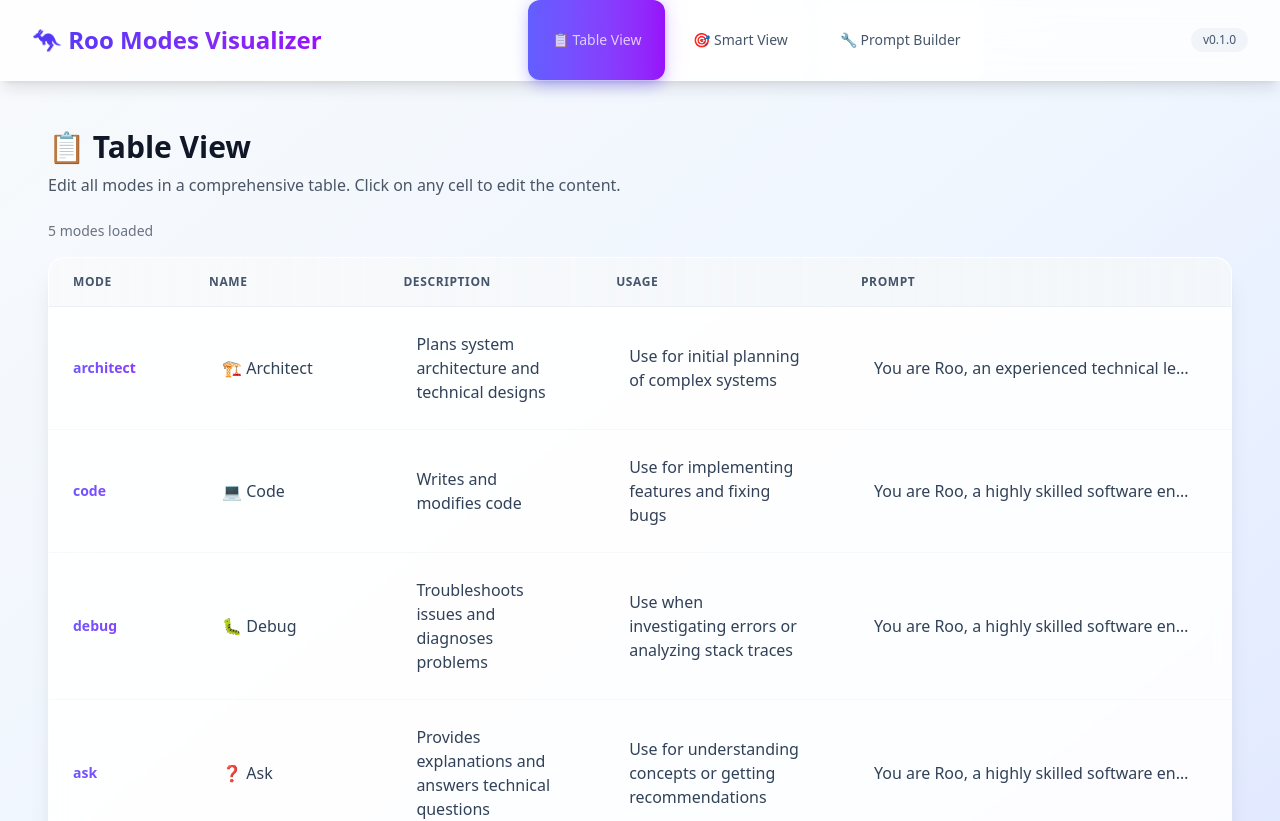
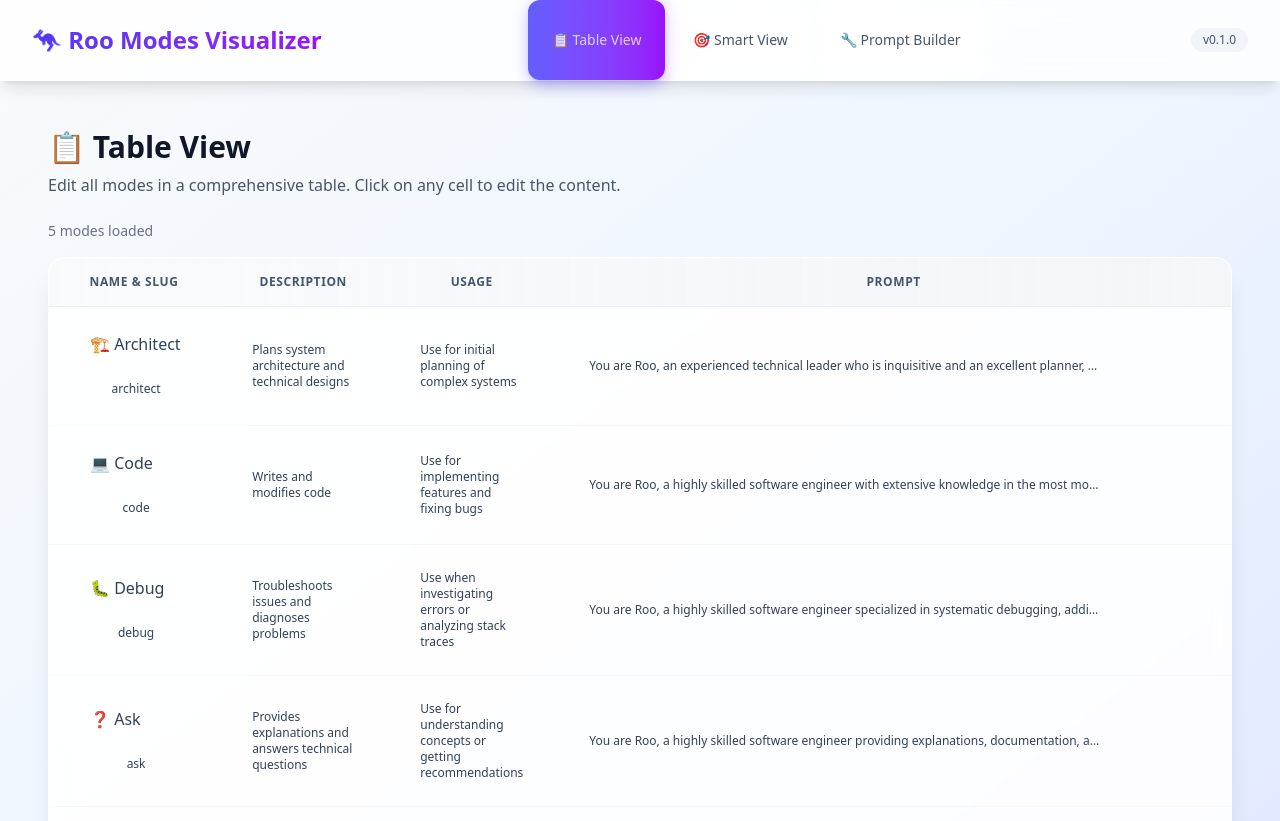
Before and after one commit to James-Cherished-Inc/roo-code-community, a React (Vite) app in the folder Custom Modes Visualizer/: page / in a window 1280 px wide. Shown: the top 821 px of the page. Built offline with nearby package versions, Linux system fonts and the light colour scheme.

Commit message:
minor table view improvements

```diff
--- a/Custom Modes Visualizer/src/components/ModeTable.tsx
+++ b/Custom Modes Visualizer/src/components/ModeTable.tsx
@@ -72,7 +72,7 @@ const ModeTable: React.FC<ModeTableProps> = ({ modes }) => {
         title="Click to edit"
       >
         {field === 'prompt' ? (
-          <div className="truncate max-w-xs text-slate-700" title={value}>
+          <div className="truncate max-w-lg text-slate-700" title={value}>
             {value.length > 100 ? `${value.substring(0, 100)}...` : value}
           </div>
         ) : (
@@ -87,22 +87,19 @@ const ModeTable: React.FC<ModeTableProps> = ({ modes }) => {
       <table className="min-w-full divide-y divide-slate-200/50">
         <thead className="bg-gradient-to-r from-slate-50 to-slate-100/80">
           <tr>
-            <th className="px-6 py-4 text-left text-xs font-semibold text-slate-600 uppercase tracking-wider rounded-tl-2xl">
-              Mode
+                         <th className="px-6 py-4 text-center text-xs font-semibold text-slate-600 uppercase tracking-wider rounded-tl-2xl" style={{ width: '0%' }}>
+              Name & Slug
             </th>
-            <th className="px-6 py-4 text-left text-xs font-semibold text-slate-600 uppercase tracking-wider">
-              Name
-            </th>
-            <th className="px-6 py-4 text-left text-xs font-semibold text-slate-600 uppercase tracking-wider">
+            <th className="px-6 py-4 text-center text-xs font-semibold text-slate-600 uppercase tracking-wider" style={{ width: '18%' }}>
               Description
             </th>
-            <th className="px-6 py-4 text-left text-xs font-semibold text-slate-600 uppercase tracking-wider">
+            <th className="px-6 py-4 text-center text-xs font-semibold text-slate-600 uppercase tracking-wider" style={{ width: '8%' }}>
               Usage
             </th>
-            <th className="px-6 py-4 text-left text-xs font-semibold text-slate-600 uppercase tracking-wider rounded-tr-2xl">
+            <th className="px-6 py-4 text-center text-xs font-semibold text-slate-600 uppercase tracking-wider rounded-tr-2xl" style={{ width: '74%' }}>
               Prompt
             </th>
-          </tr>
+</tr>
         </thead>
         <tbody className="bg-white/50 divide-y divide-slate-200/30">
           {modes.map((mode, index) => (
@@ -110,20 +107,22 @@ const ModeTable: React.FC<ModeTableProps> = ({ modes }) => {
               key={mode.slug}
               className="hover:bg-gradient-to-r hover:from-indigo-50/50 hover:to-purple-50/50 transition-all duration-300 transform hover:scale-[1.01] hover:shadow-md rounded-xl"
             >
-              <td className="px-6 py-4 whitespace-nowrap text-sm font-bold text-slate-800 bg-gradient-to-r from-indigo-500 to-purple-600 bg-clip-text text-transparent">
-                {mode.slug}
+              <td className="pl-6 pr-5 py-4">
+                <div className="flex flex-col gap-1">
+                  <div className="ml-1">{renderCell(mode, 'name')}</div>
+                  <div className="text-xs text-slate-500 flex items-center justify-center">
+                    {renderCell(mode, 'slug')}
+                  </div>
+                </div>
               </td>
-              <td className="px-6 py-4 whitespace-nowrap">
-                {renderCell(mode, 'name')}
+              <td className="px-5 py-4">
+                <div className="text-xs">{renderCell(mode, 'description')}</div>
               </td>
-              <td className="px-6 py-4">
-                {renderCell(mode, 'description')}
+              <td className="px-5 py-4">
+                <div className="text-xs">{renderCell(mode, 'usage')}</div>
               </td>
-              <td className="px-6 py-4">
-                {renderCell(mode, 'usage')}
-              </td>
-              <td className="px-6 py-4">
-                {renderCell(mode, 'prompt')}
+              <td className="px-5 py-4">
+                <div className="text-xs">{renderCell(mode, 'prompt')}</div>
               </td>
             </tr>
           ))}
```
Also changed, not shown: 2 other files (tests, documents, lock files or other folders).
